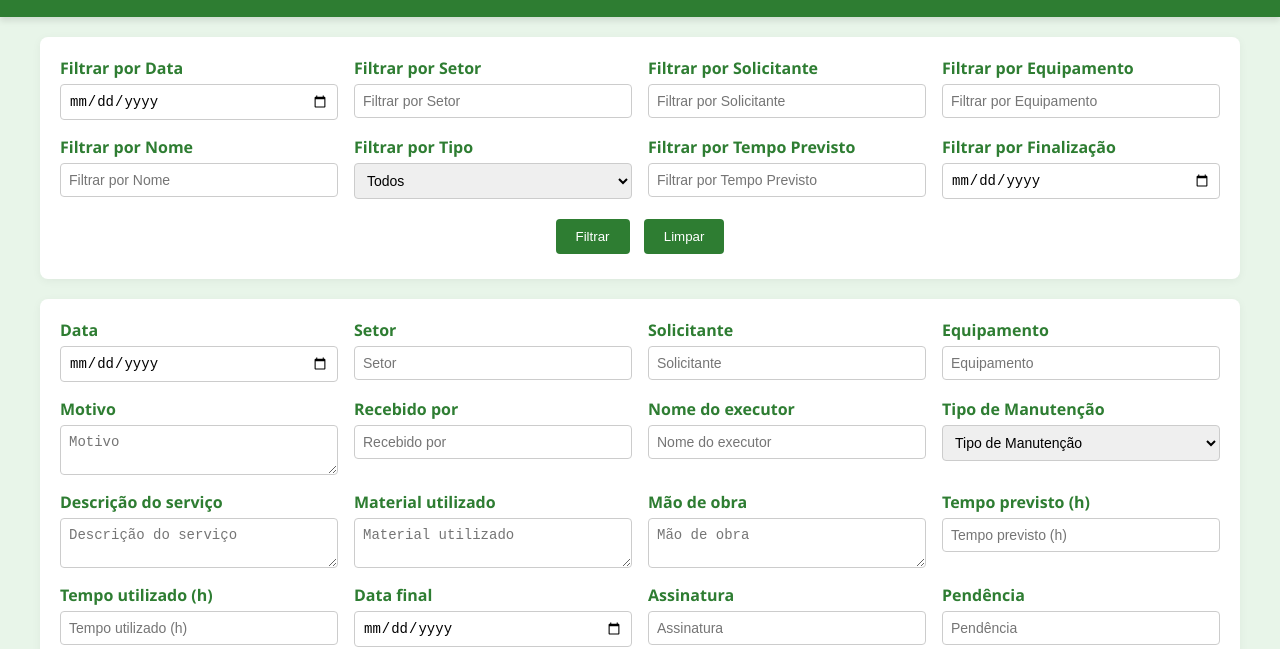
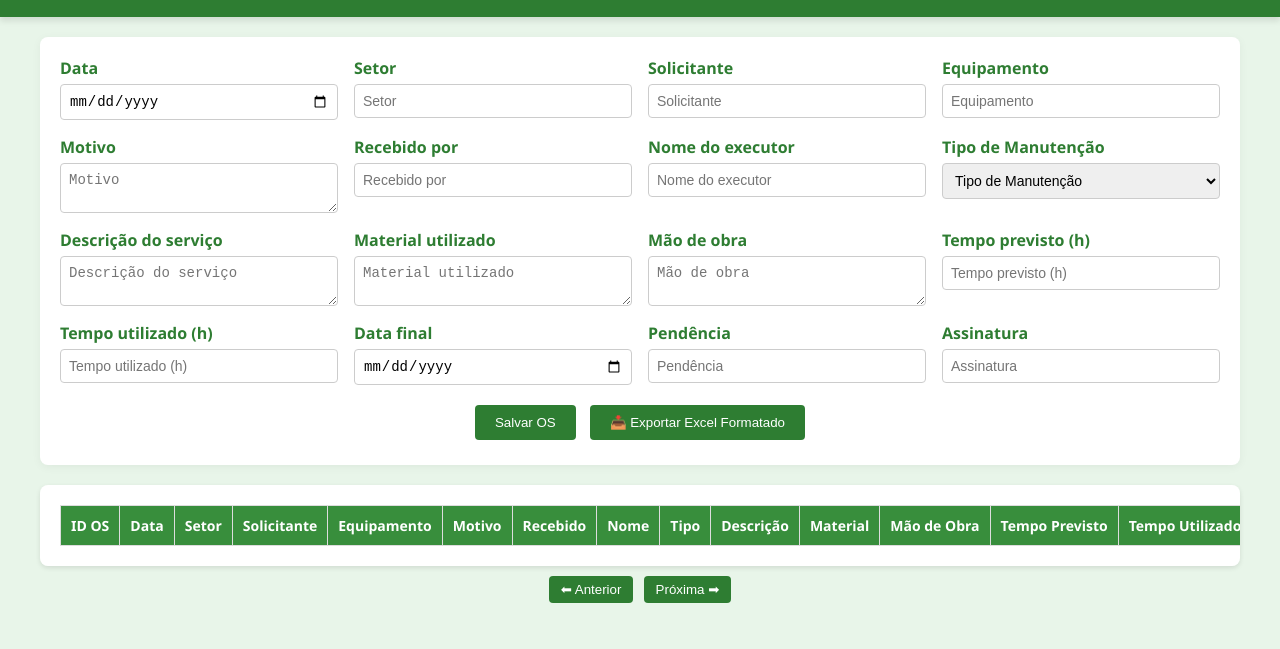
Before and after one commit to LuizRomao02/rd-ordem-servico-xlsx, a website: page public/index.html in a window 1280 px wide. Shown: the part 164-813 px from the top of the page. Drawn offline with Linux system fonts and the light colour scheme; no server answers.

Commit message:
fix: remove filters

```diff
--- a/public/index.html
+++ b/public/index.html
@@ -24,54 +24,6 @@
   </header>
 
   <div class="container">
-
-    <!-- Filtros -->
-    <div class="filter-section">
-      <div class="form-grid">
-        <div class="form-group">
-          <label for="filterData">Filtrar por Data</label>
-          <input type="text" id="filterData" placeholder="dd/mm/yyyy">
-        </div>
-        <div class="form-group">
-          <label for="filterSetor">Filtrar por Setor</label>
-          <input type="text" id="filterSetor" placeholder="Filtrar por Setor">
-        </div>
-        <div class="form-group">
-          <label for="filterSolicitante">Filtrar por Solicitante</label>
-          <input type="text" id="filterSolicitante" placeholder="Filtrar por Solicitante">
-        </div>
-        <div class="form-group">
-          <label for="filterEquipamento">Filtrar por Equipamento</label>
-          <input type="text" id="filterEquipamento" placeholder="Filtrar por Equipamento">
-        </div>
-        <div class="form-group">
-          <label for="filterNome">Filtrar por Nome</label>
-          <input type="text" id="filterNome" placeholder="Filtrar por Nome">
-        </div>
-        <div class="form-group">
-          <label for="filterTipo">Filtrar por Tipo</label>
-          <select id="filterTipo">
-            <option value="">Todos</option>
-            <option value="Corretiva">Corretiva</option>
-            <option value="Preventiva">Preventiva</option>
-            <option value="Melhoria">Melhoria</option>
-          </select>
-        </div>
-        <div class="form-group">
-          <label for="filterTempoPrevisto">Filtrar por Tempo Previsto</label>
-          <input type="text" id="filterTempoPrevisto" placeholder="Filtrar por Tempo Previsto">
-        </div>
-        <div class="form-group">
-          <label for="filterFinalizacao">Filtrar por Finalização</label>
-          <input type="text" id="filterFinalizacao" placeholder="dd/mm/yyyy">
-        </div>
-      </div>
-      <div class="button-group">
-        <button onclick="applyFilters()">Filtrar</button>
-        <button onclick="clearFilters()">Limpar</button>
-      </div>
-    </div>
-
     <!-- Formulário de Cadastro -->
     <div class="form-section">
       <div class="form-grid">
@@ -137,12 +89,12 @@
           <input type="text" id="finalizacao" placeholder="dd/mm/yyyy">
         </div>
         <div class="form-group">
+          <label for="pendencia">Pendência</label>
+          <input type="text" id="pendencia" placeholder="Pendência">
+        </div>
+        <div class="form-group">
           <label for="assinatura">Assinatura</label>
           <input type="text" id="assinatura" placeholder="Assinatura">
-        </div>
-         <div class="form-group">
-          <label for="pendencia">Pendência</label>
-          <input type="text" id="pendencia" placeholder="Pendência">
         </div>
       </div>
       <div class="button-group">
@@ -171,8 +123,8 @@
             <th>Tempo Previsto</th>
             <th>Tempo Utilizado</th>
             <th>Finalização</th>
+            <th>Pendência</th>
             <th>Assinatura</th>
-            <th>Pendência</th>
             <th>Ações</th>
           </tr>
         </thead>
--- a/public/settings/script.js
+++ b/public/settings/script.js
@@ -74,12 +74,13 @@ function renderTable() {
     // Ações
     const tdAcoes = document.createElement('td');
 
-    // Botão Remover
-    const btnRemover = document.createElement('button');
-    btnRemover.textContent = 'Remover';
-    btnRemover.className = 'btn-acao-remover';
-    btnRemover.onclick = () => removerOrdem(row.id);
-    tdAcoes.appendChild(btnRemover);
+    // Botão Adicionar Pendência
+    const btnPendencia = document.createElement('button');
+    btnPendencia.textContent = '➕ Pendência';
+    btnPendencia.className = 'btn-acao-pendencia';
+    btnPendencia.style.marginLeft = '5px';
+    btnPendencia.onclick = () => adicionarPendencia(row.id);
+    tdAcoes.appendChild(btnPendencia);
 
     // Botão Imprimir
     const printBtn = document.createElement('button');
@@ -89,13 +90,12 @@ function renderTable() {
     printBtn.onclick = () => imprimirOrdem(row);
     tdAcoes.appendChild(printBtn);
 
-    // Botão Adicionar Pendência
-    const btnPendencia = document.createElement('button');
-    btnPendencia.textContent = '➕ Pendência';
-    btnPendencia.className = 'btn-acao-pendencia';
-    btnPendencia.style.marginLeft = '5px';
-    btnPendencia.onclick = () => adicionarPendencia(row.id);
-    tdAcoes.appendChild(btnPendencia);
+    // Botão Remover
+    const btnRemover = document.createElement('button');
+    btnRemover.textContent = 'Remover';
+    btnRemover.className = 'btn-acao-remover';
+    btnRemover.onclick = () => removerOrdem(row.id);
+    tdAcoes.appendChild(btnRemover);
 
     tr.appendChild(tdAcoes);
     tableBody.appendChild(tr);
@@ -172,33 +172,6 @@ async function adicionarOrdem() {
         alert('Erro ao salvar OS.');
         console.error(e);
     }
-}
-
-function applyFilters() {
-    const data = document.getElementById('filterData').value;
-    const setor = document.getElementById('filterSetor').value.toLowerCase();
-    const tipo = document.getElementById('filterTipo').value.toLowerCase();
-    const solicitante = document.getElementById('filterSolicitante').value.toLowerCase();
-
-    filteredData = allData.filter(row =>
-        (data === '' || (row[1] && row[1].startsWith(data))) &&
-        (setor === '' || (row[2] && row[2].toLowerCase().includes(setor))) &&
-        (tipo === '' || (row[8] && row[8].toLowerCase().includes(tipo))) &&
-        (solicitante === '' || (row[3] && row[3].toLowerCase().includes(solicitante)))
-    );
-
-    currentPage = 1;
-    renderTable();
-}
-
-
-function clearFilters() {
-    document.getElementById('filterSetor').value = '';
-    document.getElementById('filterTipo').value = '';
-    document.getElementById('filterSolicitante').value = '';
-    filteredData = allData;
-    currentPage = 1;
-    renderTable();
 }
 
 function removerOrdem(id) {
```
